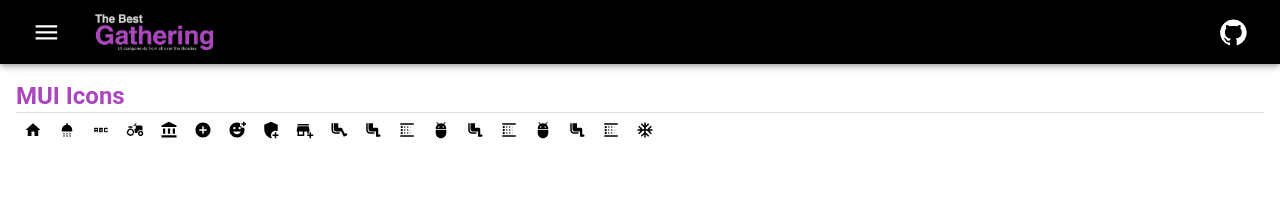
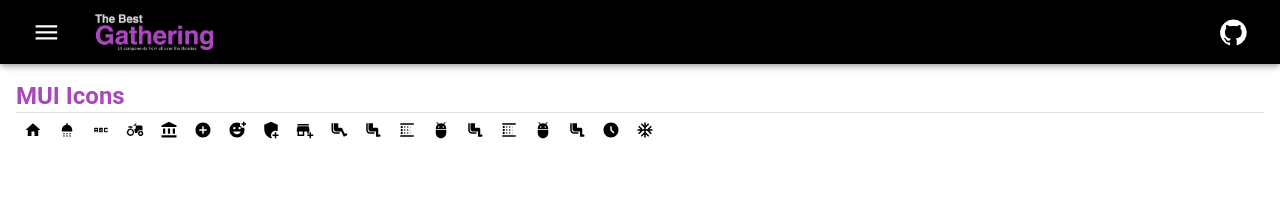
Before and after one commit to iamsmruti/the-best-gathering, a React (Create React App) app: page /icons in a window 1280 px wide. Shown: the top 211 px of the page. Built offline with nearby package versions, Linux system fonts and the light colour scheme.

Commit message:
Update MaterialUI.js

```diff
--- a/src/icons/MaterialUI.js
+++ b/src/icons/MaterialUI.js
@@ -15,6 +15,7 @@ import AirlineSeatLegroomNormalIcon from '@mui/icons-material/AirlineSeatLegroom
 import BlurLinearIcon from '@mui/icons-material/BlurLinear';
 import AdbIcon from '@mui/icons-material/Adb';
 import AcUnitIcon from '@mui/icons-material/AcUnit';
+import AccessTimeFilledIcon from '@mui/icons-material/AccessTimeFilled';
 
 const MaterialUI = () => {
   return (
@@ -74,7 +75,7 @@ const MaterialUI = () => {
                 <  AirlineSeatLegroomNormalIcon   sx={{fontSize: 'large'}}/>
             </Box>
             <Box sx={{p: 1}}>
-                <  BlurLinearIcon   sx={{fontSize: 'large'}}/>
+                <  AccessTimeFilledIcon   sx={{fontSize: 'large'}}/>
             </Box>
             <Box sx={{p: 1}}>
                 <  AcUnitIcon   sx={{fontSize: 'large'}}/>
```
